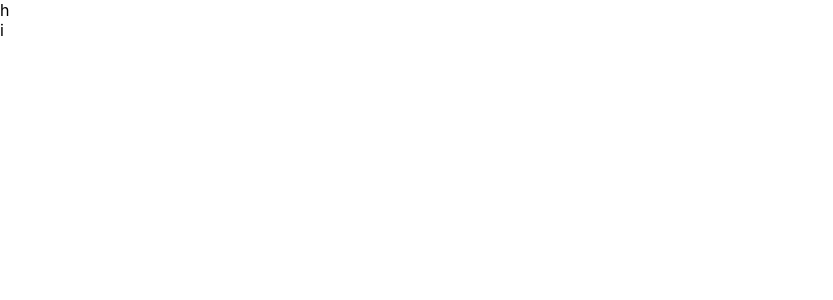
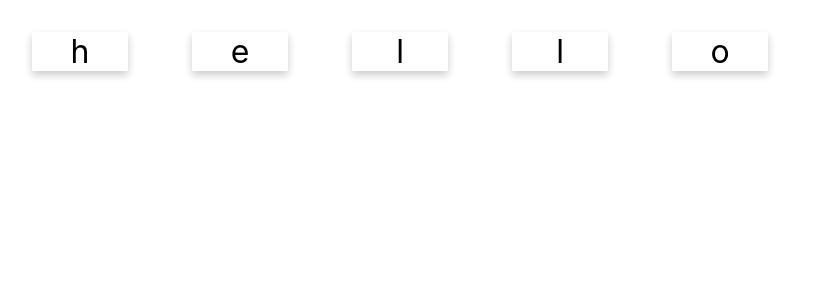
Before and after one commit to Tayada/labreact, a React (Create React App) app in the folder card-game/: page / in a window 1280 px wide. Shown: the top 300 px of the page, without its empty margins (0-833 px from the left). Built offline with nearby package versions, Linux system fonts and the light colour scheme.

Commit message:
3'commit
add WordCard

```diff
--- a/card-game/src/App.css
+++ b/card-game/src/App.css
@@ -20,3 +20,12 @@
 .App-link {
   color: #09d3ac;
 }
+.card{
+  display: inline-block;
+  text-align: center;
+  width: 3em;
+  font-size: 2em;
+  box-shadow: 0 4px 8px 0 rgba(0,0,0,0.2);
+  margin: 1em;
+  user-select: none;
+}
--- a/card-game/src/App.js
+++ b/card-game/src/App.js
@@ -1,13 +1,13 @@
 import React, {Component} from 'react';
 import './App.css';
 import CharacterCard from './CharacterCard';
-
+import WordCard from './WordCard';
+const word = "Hello";
 class App extends Component{
   render(){
     return (
       <div>
-        <CharacterCard value = "h"/>
-        <CharacterCard value = "i"/>
+       <WordCard value = "hello"/>
       </div>
     );
   }
--- a/card-game/src/CharacterCard.js
+++ b/card-game/src/CharacterCard.js
@@ -2,7 +2,7 @@ import React, {Component} from 'react';
 export default class CharacterCard extends Component{
 render(){
     return (
-        <div>
+        <div className="card">
             {this.props.value}
         </div>
     )
--- /dev/null
+++ b/card-game/src/WordCard.js
@@ -0,0 +1,12 @@
+import React, {Component} from 'react';
+import CharacterCard from './CharacterCard';
+export default class WordCard extends
+Component{
+render(){
+    return(
+        <div>
+            {Array.from(this.props.value).map((c, i)=> <CharacterCard value={c} key={i}/>)}
+        </div>
+    );
+}
+}
```
